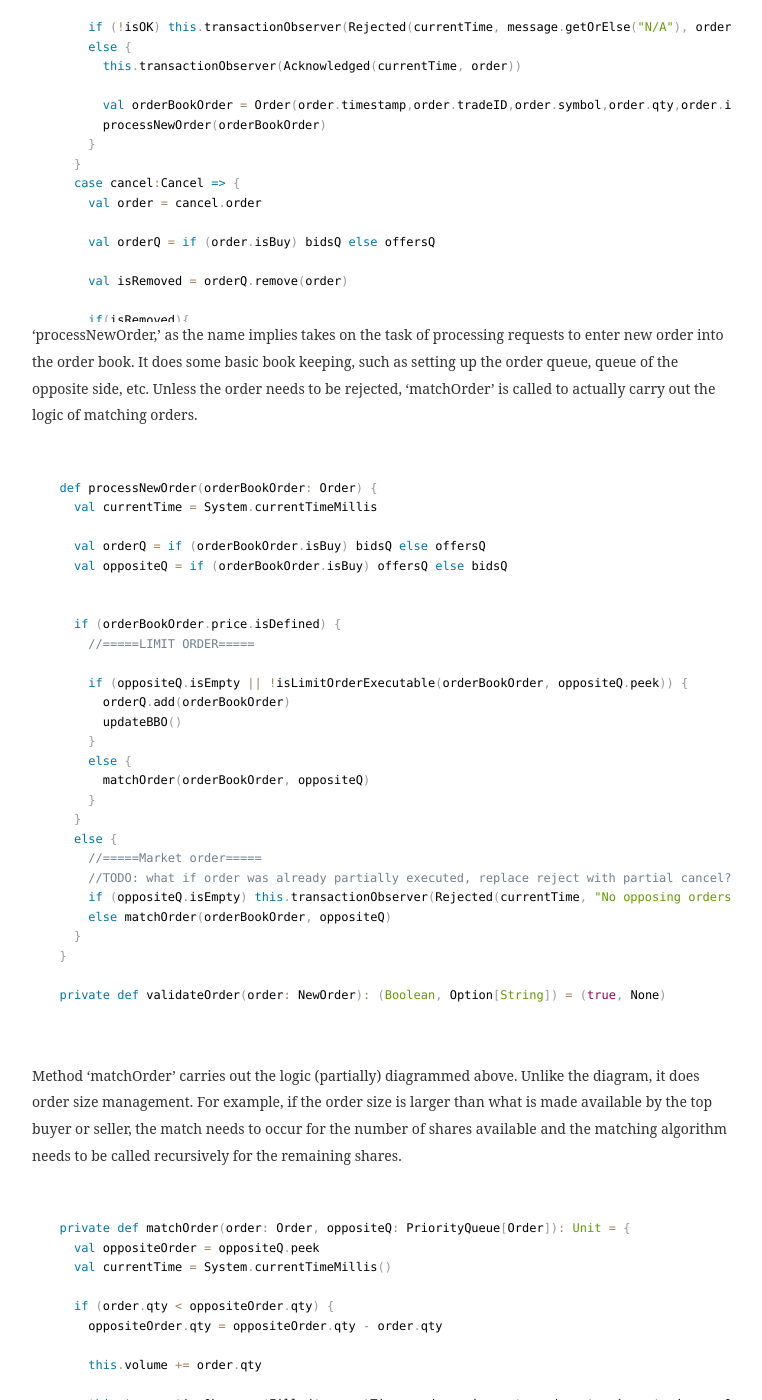
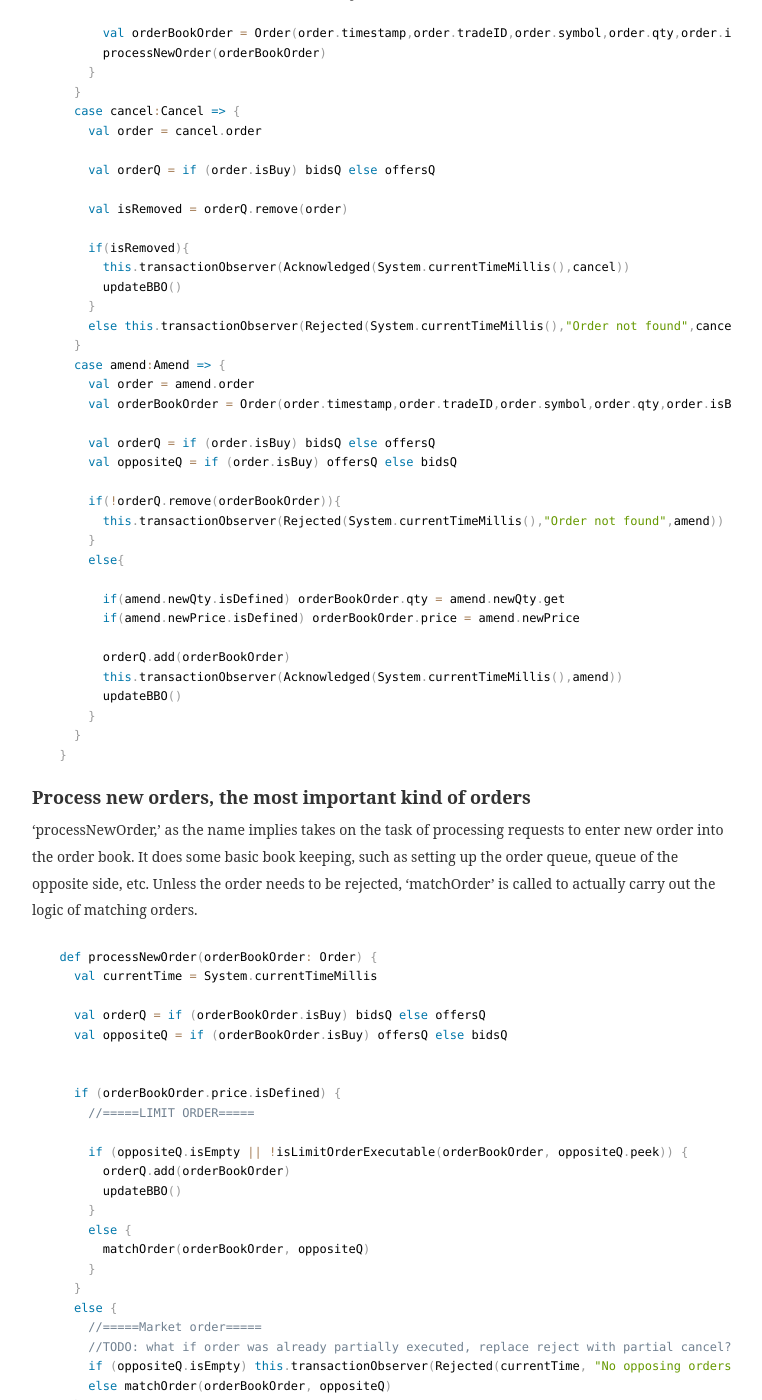
Before and after one commit to falconair/falconair.github.com, a Jekyll site: the page built from _posts/2015-01-05-financial-exchange.md, in a window 1280 px wide and 1400 px high, scrolled down 7788 px. Shown: the whole window, without its empty margins (258-1020 px from the left). Built offline with Jekyll 4.4.1, drawn with Linux system fonts in a browser that asks for light colours; nearby versions of some CDN libraries; some web fonts are replaced; Markdown is read by kramdown in place of the engine named in the settings; comment, search, counter and statistics services are not loaded; some of the changed text lies outside the part shown.

Commit message:
updates financial-exchange with headings, blog title

````diff
--- a/_layouts/default.html
+++ b/_layouts/default.html
@@ -2,7 +2,7 @@
 <html lang="en">
 	<head>
 		<meta charset="utf-8"/>
-		<title>{% if page.title %} {{ page.title }} {% endif %} - Vanilla Bean Creme</title>
+		<title>{% if page.title %} {{ page.title }} {% endif %}</title>
 		<!-- For responsive site
 			<meta name="viewport" content="width=device-width, initial-scale=1.0">
 		-->
--- a/_posts/2015-01-05-financial-exchange.md
+++ b/_posts/2015-01-05-financial-exchange.md
@@ -119,40 +119,45 @@
 
 Let's, finally, take a look at some code.
 
+#### Common events
+
 An order book expects to receive three kinds of requests: a request to submit a new order, a request to cancel a previously entered order and a request to amend an existing order.
 
-<div style='overflow:scroll;'>
-<!--pre data-line='3' data-line-offset='-1' -->
-<pre><code class="language-scala">
+```scala
 abstract class OrderBookRequest
 case class NewOrder(timestamp: Long, tradeID: String, symbol: String, qty: Long, isBuy: Boolean, price: Option[Double]) extends OrderBookRequest
 case class Cancel(timestamp: Long, order: NewOrder) extends OrderBookRequest
 case class Amend(timestamp: Long, order:NewOrder, newPrice:Option[Double], newQty:Option[Long]) extends OrderBookRequest
-</code></pre></div>
+```
 
 The order book responds with an acknowledgement of a new order, notification that it was filled (partially or completely), rejected or canceled.
 
-<div style='overflow:scroll;'><pre><code class="language-scala">
+```scala
 abstract class OrderBookResponse
 case class Filled(timestamp: Long, price: Double, qty: Long, order: Array[NewOrder]) extends OrderBookResponse
 case class Acknowledged(timestamp: Long, request: OrderBookRequest) extends OrderBookResponse
 case class Rejected(timestamp: Long, error: String, request: OrderBookRequest) extends OrderBookResponse
 case class Canceled(timestamp: Long, reason: String, order: NewOrder) extends OrderBookResponse
-</code></pre></div>
+```
 
 An order book also needs to notify when an execution occurs or when the best bid or offer changes. In the code below, BBOChange refers to "best bid or offer change."
 
-<div style='overflow:scroll;'><pre><code class="language-scala">
+```scala
 abstract class MarketDataEvent
 case class LastSalePrice(timestamp: Long, symbol: String, price: Double, qty: Long, volume: Long) extends MarketDataEvent
 case class BBOChange(timestamp: Long, symbol: String, bidPrice:Option[Double], bidQty:Option[Long], offerPrice:Option[Double], offerQty:Option[Long]) extends MarketDataEvent
-</code></pre></div>
+```
+
+
+
+#### Order Book ... book keeping
+
 
 The OrderBook class, itself, contains two priority queues, one for bids and one for offers. Naturally, the queues are ordered according to price. The class defines its own 'Order' object. While the requests sent by clients are never modified, the Order object is private to the Order Book class and can be modified.
 
 This class also contains basic infrastructure for keeping track of subscribers to various event types. See note near end regarding Akka, a concurrency library which, among other things, manages subscriptions.
 
-<div style='overflow:scroll;'><pre><code class="language-scala">
+```scala
 class OrderBook(symbol: String) {
   case class Order(timestamp: Long, tradeID: String, symbol: String, var qty: Long, isBuy: Boolean, var price: Option[Double], newOrderEvent:NewOrder)
 
@@ -180,12 +185,13 @@
 
   var transactionObserver: (OrderBookResponse) => Unit = (OrderBookEvent => ())
   var marketdataObserver: (MarketDataEvent) => Unit = (MarketDataEvent => ())
-  </code></pre></div>
+```
+
+#### Process incoming requests
 
 Method 'processOrderBookRequest' is the main method which receives requests sent to this object. In an actor system, this would be the 'receive' method. This method generally delegates all complex logic to other methods in the class.
 
-  <div style='height:500px;overflow:scroll;'><pre><code class="language-scala">
-
+```scala
   def processOrderBookRequest(request: OrderBookRequest): Unit = request match {
     case order: NewOrder => {
 
@@ -235,11 +241,13 @@
       }
     }
   }
-  </code></pre></div>
+```
+
+#### Process new orders, the most important kind of orders
 
 'processNewOrder,' as the name implies takes on the task of processing requests to enter new order into the order book.  It does some basic book keeping, such as setting up the order queue, queue of the opposite side, etc. Unless the order needs to be rejected, 'matchOrder' is called to actually carry out the logic of matching orders.
 
-  <div style='overflow:scroll;'><pre><code class="language-scala">
+```scala
   def processNewOrder(orderBookOrder: Order) {
     val currentTime = System.currentTimeMillis
 
@@ -267,12 +275,14 @@
   }
 
   private def validateOrder(order: NewOrder): (Boolean, Option[String]) = (true, None)
+```
 
-  </code></pre></div>
+
+#### Order matching logic
 
 Method 'matchOrder' carries out the logic (partially) diagrammed above. Unlike the diagram, it does order size management. For example, if the order size is larger than what is made available by the top buyer or seller, the match needs to occur for the number of shares available and the matching algorithm needs to be called recursively for the remaining shares.
 
-  <div style='overflow:scroll;'><pre><code class="language-scala">
+```scala
   private def matchOrder(order: Order, oppositeQ: PriorityQueue[Order]): Unit = {
     val oppositeOrder = oppositeQ.peek
     val currentTime = System.currentTimeMillis()
@@ -310,11 +320,14 @@
       updateBBO()
     }
   }
-  </code></pre></div>
+```
+
+
+#### Notify the world
 
   Method 'updateBBO' exists to abstract out logic which is repeatedly called all over the code. Whenever the price (or size) of the top seller or buyer changes, OrderBook needs to inform its clients.
 
-  <div style='overflow:scroll;'><pre><code class="language-scala">
+```scala
   private def updateBBO() = {
     val bidHead = Option(bidsQ.peek)
     val offerHead = Option(offersQ.peek)
@@ -346,11 +359,14 @@
     if (order.isBuy) order.price.get >= oppositeOrder.price.get
     else order.price.get <= oppositeOrder.price.get
   }
-  </code></pre></div>
+```
+
+
+#### The main thing...
 
 The following listing is the 'public void main' method of Scala and actually executes a few scenarios.
 
-<div style='overflow:scroll;'><pre><code class="language-scala">
+```scala
 object Main extends App {
   val random = new scala.util.Random
 
@@ -388,8 +404,7 @@
       assert(msftBook.offersQ.peek.qty == 50)
 
     }
-</code></pre>
-</div>
+```
 
 Full code available on [github] (https://github.com/falconair/SimpleFinancialExchange)
 
--- a/index.html
+++ b/index.html
@@ -1,6 +1,6 @@
 ---
 layout: default
-title: Mainpage
+title: Blog of Shahbaz Chaudhary
 ---
 <!-- Content
     ================================================== -->
````
Also changed, not shown: other parts of _posts/2015-01-05-financial-exchange.md (+4 -0 lines), _drafts/test.htm (deleted, +0 -7 lines), 1 other file.
